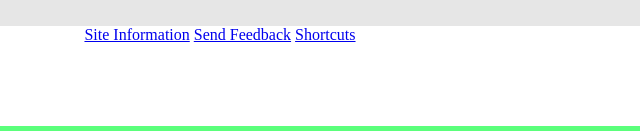
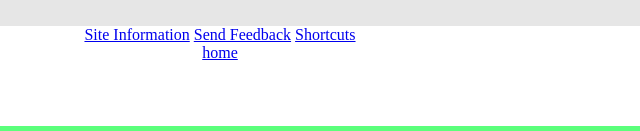
Before and after one commit to bamtolcompany/allinonenews-english, a plain HTML site: page index.html in a window 1280 px wide. Shown: the part 2647-2778 px from the top of the page, 420-1060 px from the left. Drawn offline with Linux system fonts and the light colour scheme.

Commit message:
Update index.html

```diff
--- a/index.html
+++ b/index.html
@@ -282,6 +282,8 @@
    <a href="https://bamtolcompany.github.io/allinonenews_explanation/" class="no-style">Site Information</a>
       <a href="https://m.youtube.com/watch?v=eFNeBNHqwGI&pp=0gcJCX4JAYcqIYzv" class="no-style">Send Feedback</a>
       <a href="https://bamtolcompany.github.io/allinonenews_keyboard.shortcut/" class="no-style">Shortcuts</a>
+    <br>
+    <a href="https://bamtolcompany.github.io" class="no-style">home</a>
   </div>
   <script>
     function 확인() {
```
